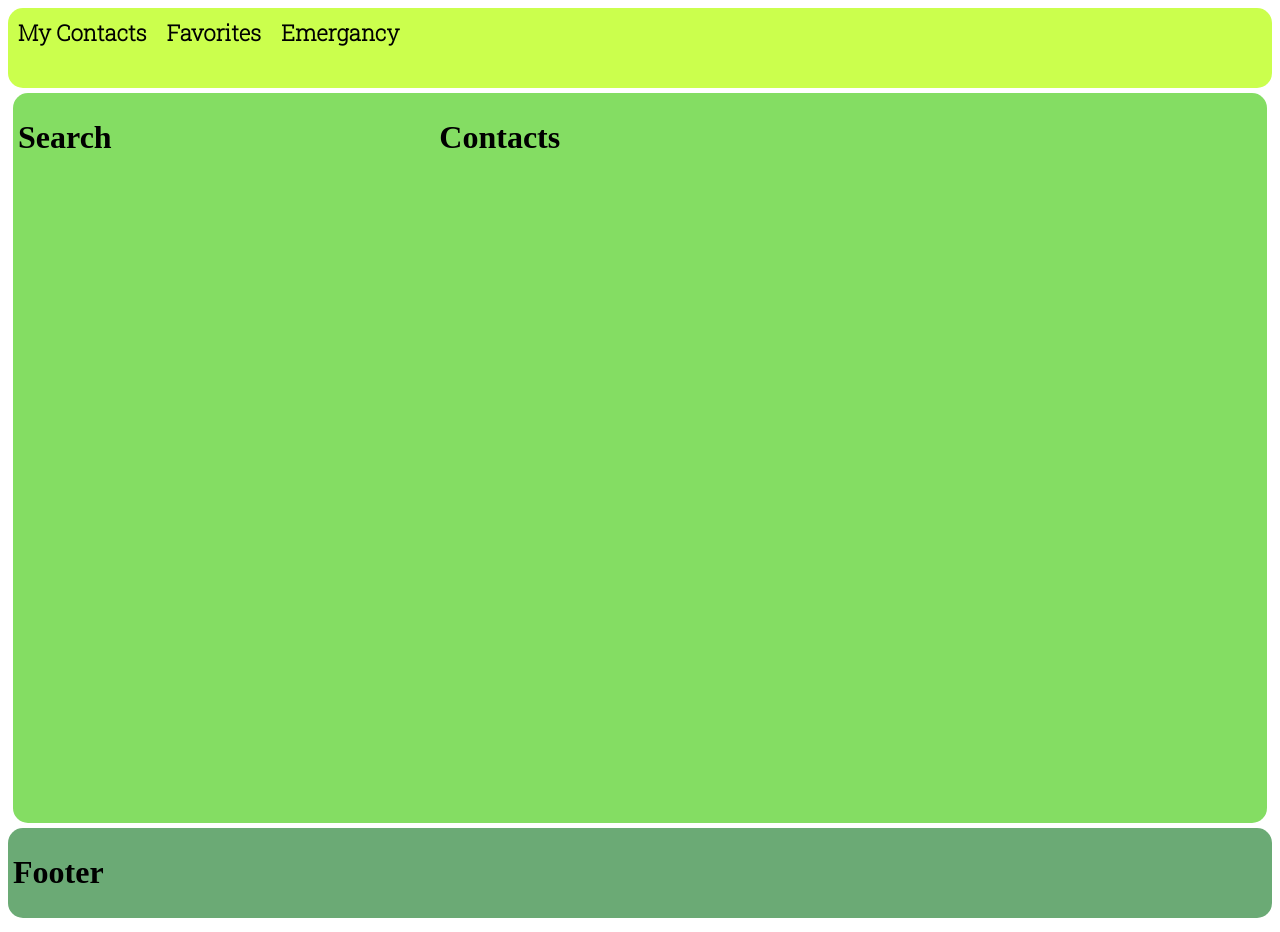
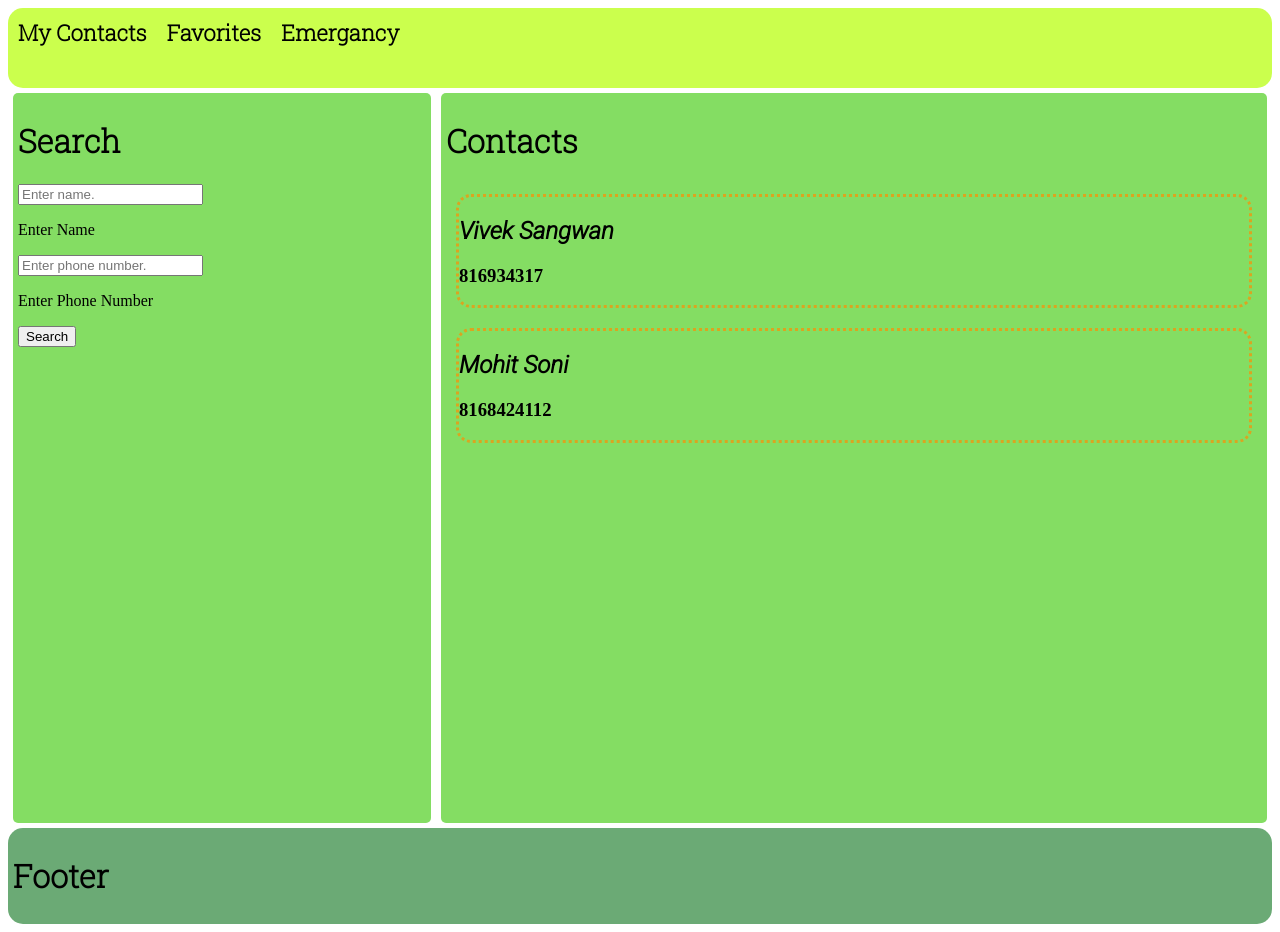
Before and after one commit to viveksangwan-cmd/phonebook, a React (Create React App) app: page / in a window 1280 px wide. Built offline with nearby package versions, Linux system fonts and the light colour scheme.

Commit message:
css contact basic

```diff
--- a/src/components/Contacts.jsx
+++ b/src/components/Contacts.jsx
@@ -1,10 +1,15 @@
 import React, { Component } from "react";
+import Contact from "./contact.jsx";
+import { contactsData } from "../data/contactsData.js";
+
 class Contacts extends Component {
-  state = {};
   render() {
     return (
       <div className="contacts">
-        <h1>Contacts</h1>
+        <h1 id="heading">Contacts</h1>
+        {contactsData.map((c) => (
+          <Contact key={c.number} contact={c} />
+        ))}
       </div>
     );
   }
--- a/src/components/Footer.jsx
+++ b/src/components/Footer.jsx
@@ -4,7 +4,7 @@ class Footer extends Component {
   render() {
     return (
       <div className="footer">
-        <h1>Footer</h1>
+        <h1 id="heading">Footer</h1>
       </div>
     );
   }
--- a/src/components/Header.jsx
+++ b/src/components/Header.jsx
@@ -4,9 +4,15 @@ class Header extends Component {
     return (
       <>
         <div className="header">
-          <h1 className="header-options">My Contacts</h1>
-          <h1 className="header-options">Favorites</h1>
-          <h1 className="header-options">Emergancy</h1>
+          <h1 className="header-options" id="heading">
+            My Contacts
+          </h1>
+          <h1 className="header-options" id="heading">
+            Favorites
+          </h1>
+          <h1 className="header-options" id="heading">
+            Emergancy
+          </h1>
         </div>
       </>
     );
--- a/src/components/Search.jsx
+++ b/src/components/Search.jsx
@@ -4,7 +4,12 @@ class Search extends Component {
   render() {
     return (
       <div className="search">
-        <h1>Search</h1>
+        <h1 id="heading">Search</h1>
+        <input type="text" placeholder="Enter name."></input>
+        <p>Enter Name</p>
+        <input type="text" placeholder="Enter phone number."></input>
+        <p>Enter Phone Number</p>
+        <button type="submit">Search</button>
       </div>
     );
   }
--- /dev/null
+++ b/src/components/contact.jsx
@@ -0,0 +1,12 @@
+const Contact = (props) => {
+  const { name, number } = props.contact;
+  console.log(name, number);
+  return (
+    <div className="contact">
+      <h2 id="subheading">{name}</h2>
+      <h3>{number}</h3>
+    </div>
+  );
+};
+
+export default Contact;
--- /dev/null
+++ b/src/data/contactsData.js
@@ -0,0 +1,10 @@
+export const contactsData = [
+  {
+    name: "Vivek Sangwan",
+    number: 816934317,
+  },
+  {
+    name: "Mohit Soni",
+    number: 8168424112,
+  },
+];
--- a/src/styles/index.css
+++ b/src/styles/index.css
@@ -1,4 +1,5 @@
 @import url("https://fonts.googleapis.com/css2?family=Roboto+Slab:wght@200&display=swap");
+@import url("https://fonts.googleapis.com/css2?family=Roboto:ital,wght@1,300&display=swap");
 :root {
   --primary-text-color: black;
   --secondary-text-color: #af7a6d;
@@ -8,13 +9,15 @@
   --footer-background-color: #6baa75;
 
   --primary-font: "Roboto Slab", serif;
+  --secondary-font: "Roboto", sans-serif;
 }
 
 .header {
   height: 10vh;
+  border-radius: 15px;
   background-color: var(--header-background-color);
-  border-radius: 15px;
   display: flex;
+  flex-wrap: wrap;
   justify-content: flex-start;
   /* padding: 10px; */
 }
@@ -22,24 +25,34 @@
   font-size: 22px;
   margin: 10px;
   color: var(--primary-text-color);
-  font-family: var(--primary-font);
 }
 
 .wrapper {
+  border-radius: 15px;
   display: flex;
-  border-radius: 15px;
-  margin: 5px;
-  background-color: var(--wrapper-background-color);
 }
 
 .wrapper > * {
+  min-height: 90vh;
+  border-radius: 5px;
   padding: 5px;
+  margin: 5px;
+  color: var(--primary-text-color);
+  background-color: var(--wrapper-background-color);
   flex: 2;
-  color: var(--primary-text-color);
-  min-height: 90vh;
 }
 .search {
   flex: 1;
+}
+
+.contacts {
+  display: flex;
+  flex-direction: column;
+}
+.contact {
+  margin: 10px;
+  border: 3px dotted goldenrod;
+  border-radius: 15px;
 }
 
 .footer {
@@ -47,3 +60,11 @@
   padding: 5px;
   background-color: var(--footer-background-color);
 }
+
+#heading {
+  font-family: var(--primary-font);
+}
+
+#subheading {
+  font-family: var(--secondary-font);
+}
```
